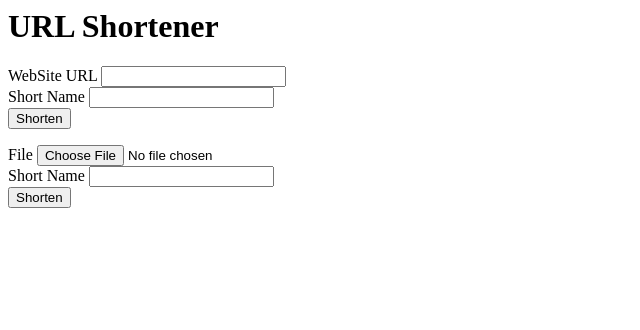
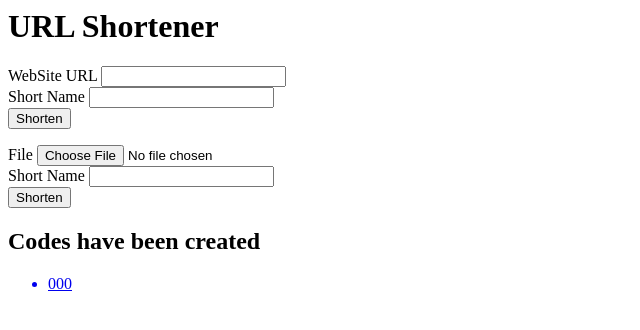
Before and after one commit to DineshReddyKommera/URLShortener, a Flask app: template templates/home.html in a window 1280 px wide. Shown: the top 330 px of the page, without its empty margins (0-640 px from the left). Run offline with Flask 2, Linux system fonts and the light colour scheme; the template is opened without the code that fills it: most values are stand-ins (such as "Sample title", 1, 10 or a date in 2020).

Commit message:
Added changes for apis and sessions

```diff
--- a/app.py
+++ b/app.py
@@ -1,4 +1,4 @@
-from flask import Flask, render_template, request, redirect, url_for,flash, abort
+from flask import Flask, render_template, request, redirect, url_for,flash, abort, session, jsonify
 import json
 import os.path
 from werkzeug.utils import secure_filename
@@ -8,7 +8,7 @@ app.secret_key = 'hksjdhcfjdk'
 
 @app.route('/')
 def home():
-    return render_template('home.html')
+    return render_template('home.html', codes=session.keys())
 
 @app.route('/your-url',methods=['GET','POST'])
 def your_url():
@@ -33,6 +33,7 @@ def your_url():
 
         with open('urls.json','w') as url_file:
             json.dump(urls,url_file)
+            session[request.form['code']] = True
         return render_template('your_url.html',code=request.form['code'])
     else:
         return redirect(url_for('home'))
@@ -54,3 +55,7 @@ def redirect_to_url(code):
 @app.errorhandler(404)
 def page_not_found(error):
     return render_template("page_not_found.html"),404
+
+@app.route('/api')
+def session_api():
+    return jsonify(list(session.keys()))
--- a/templates/home.html
+++ b/templates/home.html
@@ -24,3 +24,14 @@
     </br>
     <input type="submit" value="Shorten">
 </form>
+
+{% if codes %}
+<h2>Codes have been created</h2>
+<ul>
+    {% for code in codes %}
+    <a href="{{ url_for('redirect_to_url',code=code) }}">
+        <li>{{ code }}</li>
+    </a>
+    {% endfor %}
+</ul>
+{% endif %}
```
